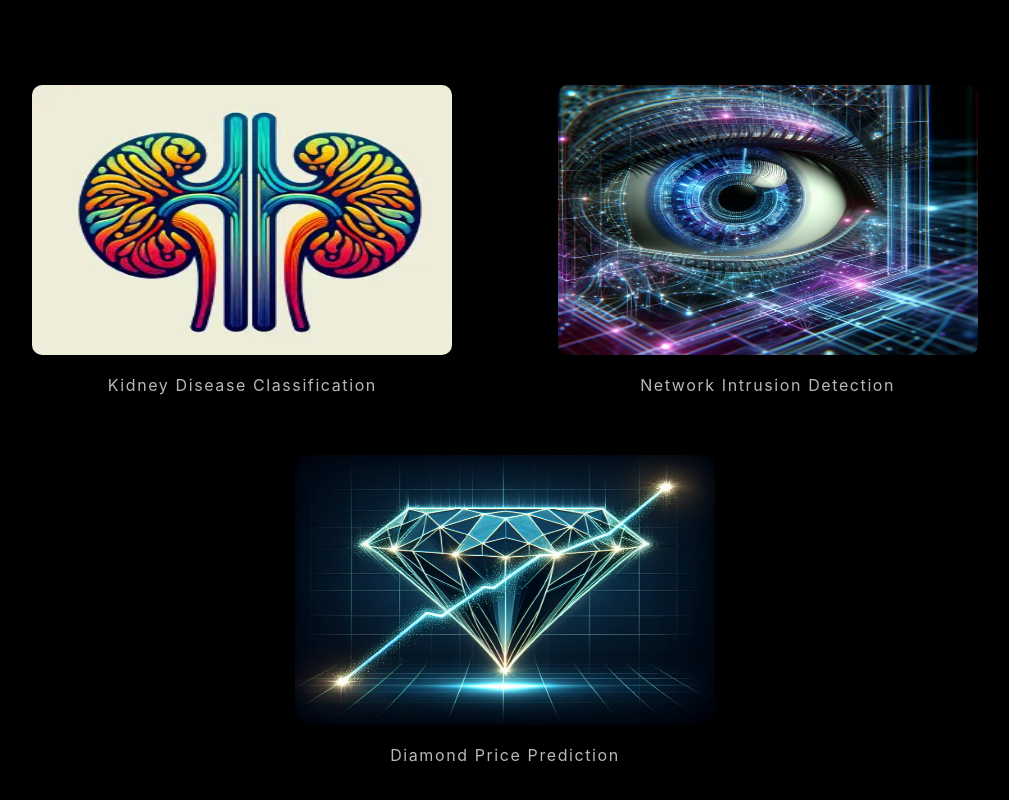
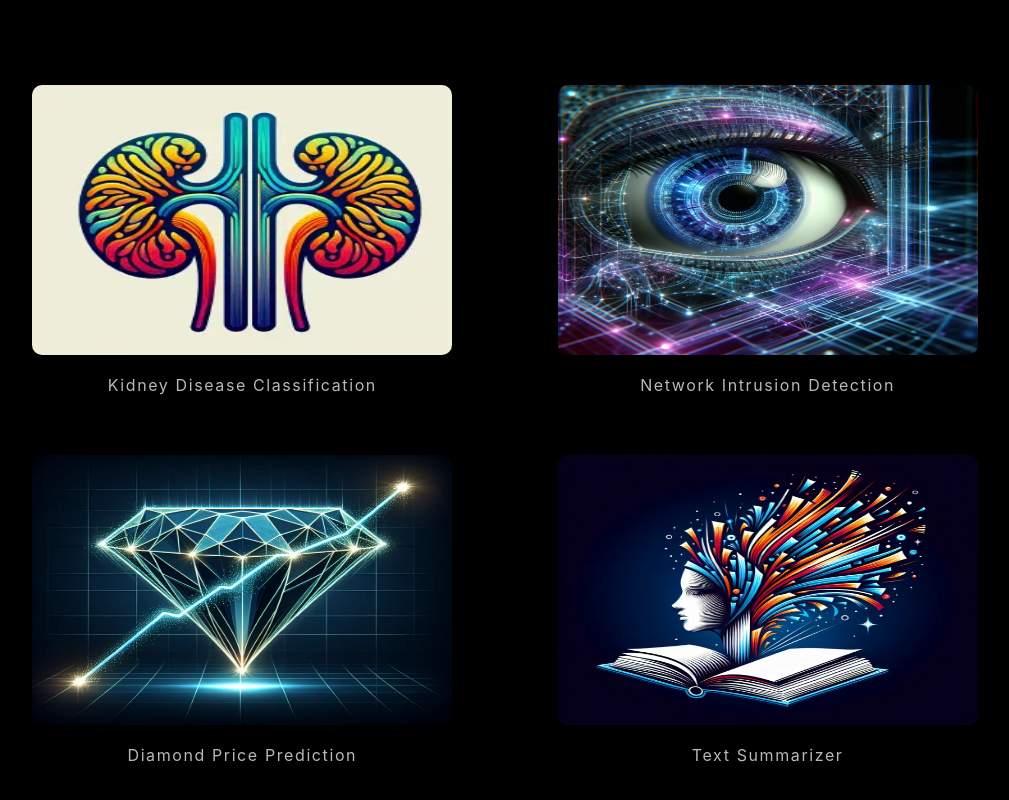
Before and after one commit to sanskarmodi8/sanskarmodi8.github.io, a React (Create React App) app: page / in a window 1280 px wide. Shown: the part 3023-3823 px from the top of the page, without its empty margins (135-1144 px from the left). Built offline with nearby package versions, Linux system fonts and the light colour scheme.

Commit message:
updated projects and skills

```diff
--- a/src/components/Home.jsx
+++ b/src/components/Home.jsx
@@ -25,6 +25,7 @@ import diamond_price_pred from '../assets/img/diamond.webp';
 import mnist_digits_generation from '../assets/img/digit.webp';
 import kidney from '../assets/img/kidney.webp';
 import network from '../assets/img/network.webp';
+import textsumm from '../assets/img/textsumm.webp';
 
 const Home = () => {
   const skills = [
@@ -38,12 +39,12 @@ const Home = () => {
     { name: 'Scikit-Learn', value: 90, bool: false },
     { name: 'Tensorflow', value: 90, bool: false },
     { name: 'OpenCV', value: 90, bool: false },
-    { name: 'MLFLOW', value: 90, bool: false },
+    { name: 'MLFLOW', value: 85, bool: false },
     { name: 'DVC', value: 90, bool: false },
-    { name: 'PyTorch', value: '', bool: true },
-    { name: 'Hugging Face', value: '', bool: true },
+    { name: 'PyTorch', value: 75, bool: false },
+    { name: 'Hugging Face', value: 80, bool: false },
     { name: 'Langchain', value: '', bool: true },
-    { name: 'Gradio' , value: '' , bool: true},
+    { name: 'Gradio' , value: 90 , bool: false},
     { name: 'Streamlit' , value: '' , bool: true},
   ];
   const tab1_projects = [
@@ -64,6 +65,12 @@ const Home = () => {
       url: 'https://sanskarmodi8.github.io/Diamond_Price_Pred/',
       img: diamond_price_pred,
       repourl: 'https://github.com/sanskarmodi8/Diamond_Price_Pred',
+    },
+    {
+      name: 'Text Summarizer',
+      url: 'https://huggingface.co/spaces/SanskarModi/text_summarization',
+      img: textsumm,
+      repourl: 'https://github.com/sanskarmodi8/text_summarization',
     },
   ];
   const tab3_projects = [];
```
Also changed, not shown: src/assets/img/textsumm.webp (added).
